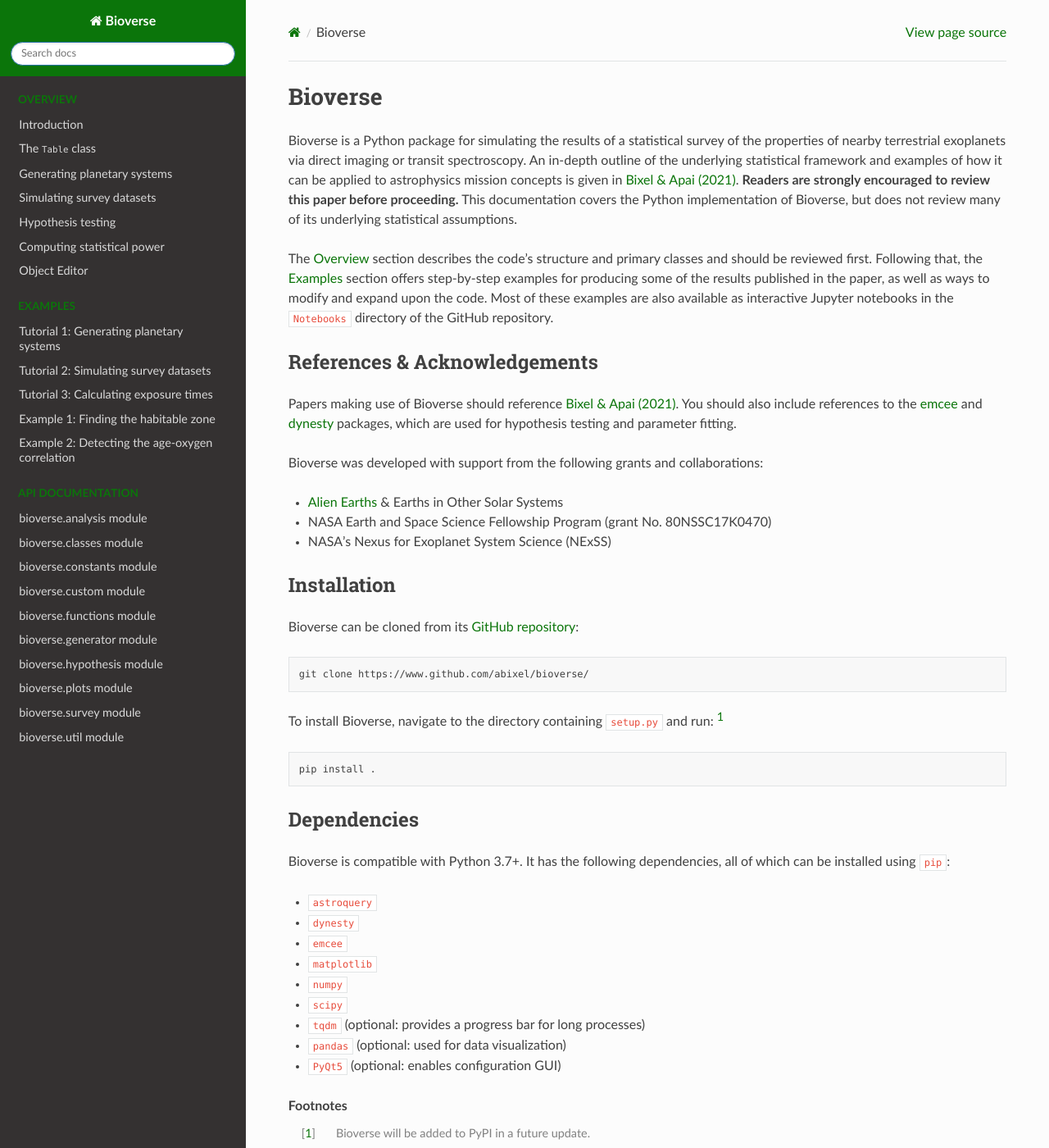
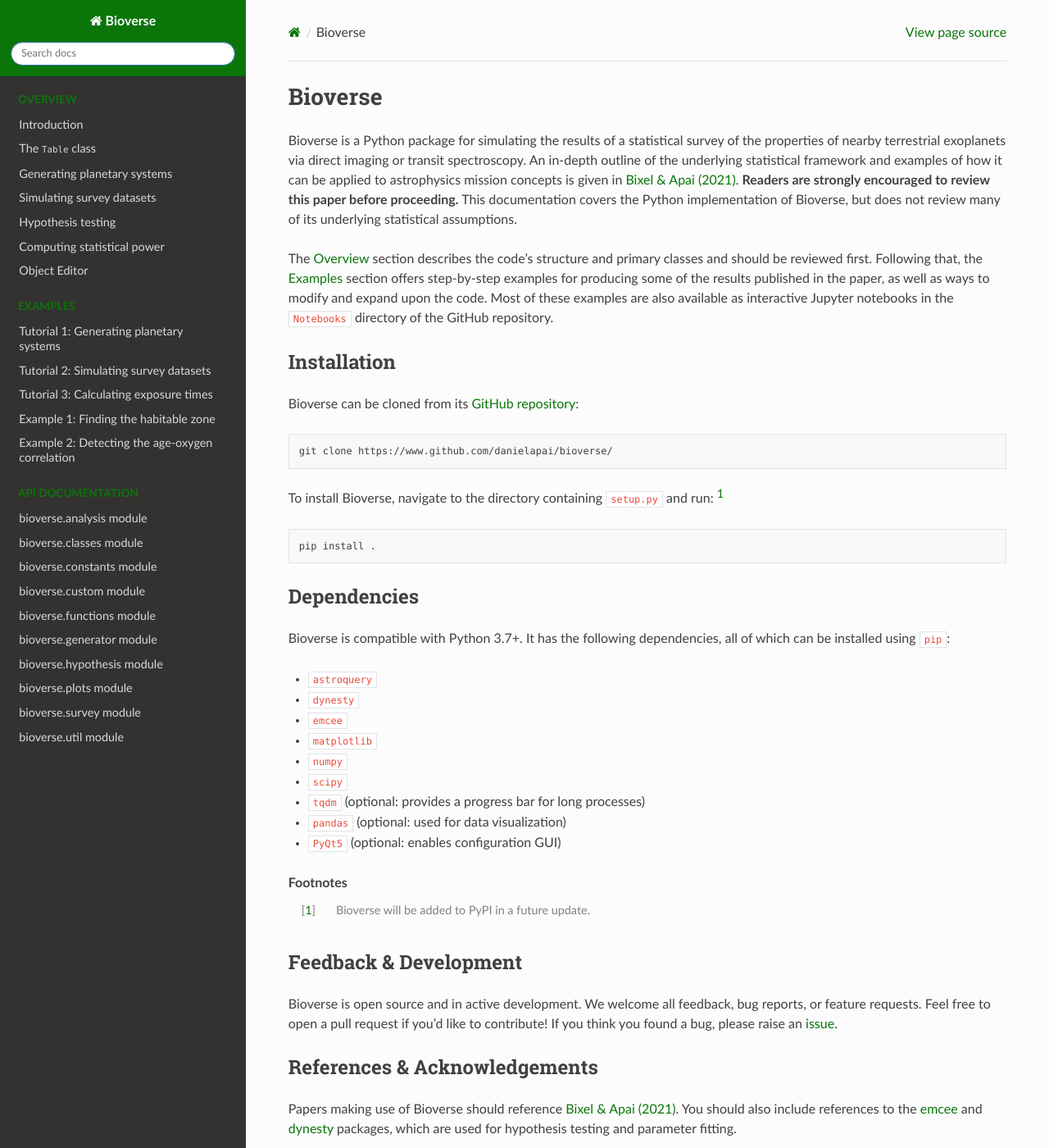
Before and after one commit to danielapai/bioverse, a Sphinx documentation site: the page built from docs/index.rst, in a window 1280 px wide and 1400 px high. Shown: the whole window at 82% size. Built offline with Sphinx 7.4.7 and the Read the Docs theme 2.0.0, drawn with Linux system fonts in a browser that asks for light colours; some of the changed text lies outside the part shown.

Commit message:
Add invitation to contribute, change order of sections

```diff
--- a/docs/index.rst
+++ b/docs/index.rst
@@ -10,24 +10,14 @@
 
 The :doc:`Overview<overview>` section describes the code's structure and primary classes and should be reviewed first. Following that, the :doc:`Examples<Notebooks/Tutorial1>` section offers step-by-step examples for producing some of the results published in the paper, as well as ways to modify and expand upon the code. Most of these examples are also available as interactive Jupyter notebooks in the ``Notebooks`` directory of the GitHub repository.
 
-References & Acknowledgements
-*****************************
-Papers making use of Bioverse should reference `Bixel & Apai (2021) <https://ui.adsabs.harvard.edu/abs/2021AJ....161..228B/abstract>`_. You should also include references to the `emcee <https://github.com/dfm/emcee>`_ and `dynesty <https://github.com/joshspeagle/dynesty>`_ packages, which are used for hypothesis testing and parameter fitting.
-
-Bioverse was developed with support from the following grants and collaborations:
-
-- `Alien Earths <http://eos-nexus.org/>`_ & Earths in Other Solar Systems
-- NASA Earth and Space Science Fellowship Program (grant No. 80NSSC17K0470)
-- NASA's Nexus for Exoplanet System Science (NExSS)
-
 Installation
 ************
 
-Bioverse can be cloned from its `GitHub repository <https://www.github.com/abixel/bioverse/>`_:
+Bioverse can be cloned from its `GitHub repository <https://github.com/danielapai/bioverse/>`_:
 
 .. code-block:: bash
 
-    git clone https://www.github.com/abixel/bioverse/
+    git clone https://www.github.com/danielapai/bioverse/
 
 To install Bioverse, navigate to the directory containing ``setup.py`` and run: [#f1]_
 
@@ -92,3 +82,17 @@
 .. rubric:: Footnotes
 
 .. [#f1] Bioverse will be added to PyPI in a future update.
+
+Feedback & Development
+**********************
+Bioverse is open source and in active development. We welcome all feedback, bug reports, or feature requests. Feel free to open a pull request if you'd like to contribute! If you think you found a bug, please raise an `issue <https://github.com/danielapai/bioverse/issues>`_.
+
+References & Acknowledgements
+*****************************
+Papers making use of Bioverse should reference `Bixel & Apai (2021) <https://ui.adsabs.harvard.edu/abs/2021AJ....161..228B/abstract>`_. You should also include references to the `emcee <https://github.com/dfm/emcee>`_ and `dynesty <https://github.com/joshspeagle/dynesty>`_ packages, which are used for hypothesis testing and parameter fitting.
+
+Bioverse was developed with support from the following grants and collaborations:
+
+- `Alien Earths <http://eos-nexus.org/>`_ & Earths in Other Solar Systems
+- NASA Earth and Space Science Fellowship Program (grant No. 80NSSC17K0470)
+- NASA's Nexus for Exoplanet System Science (NExSS)
```
